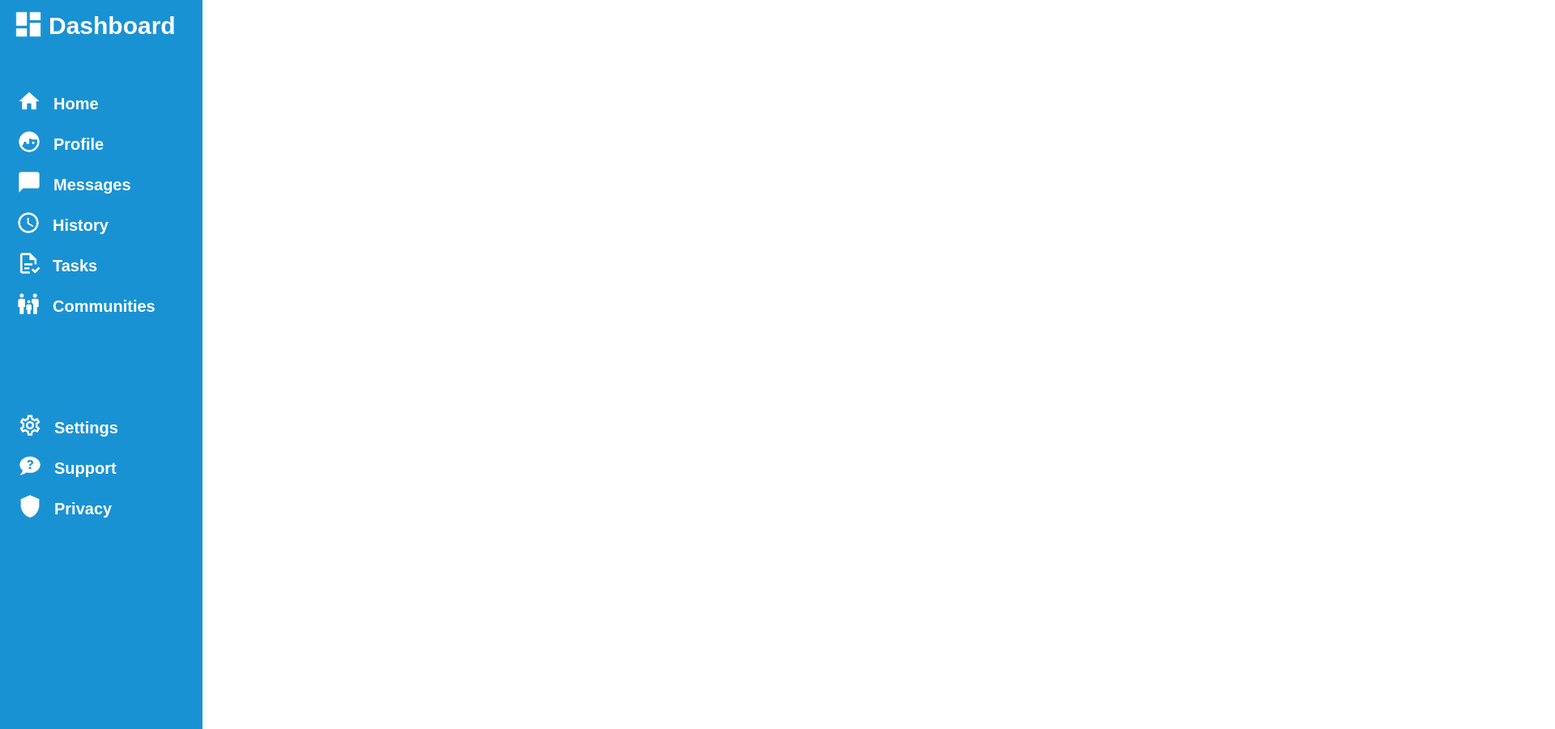
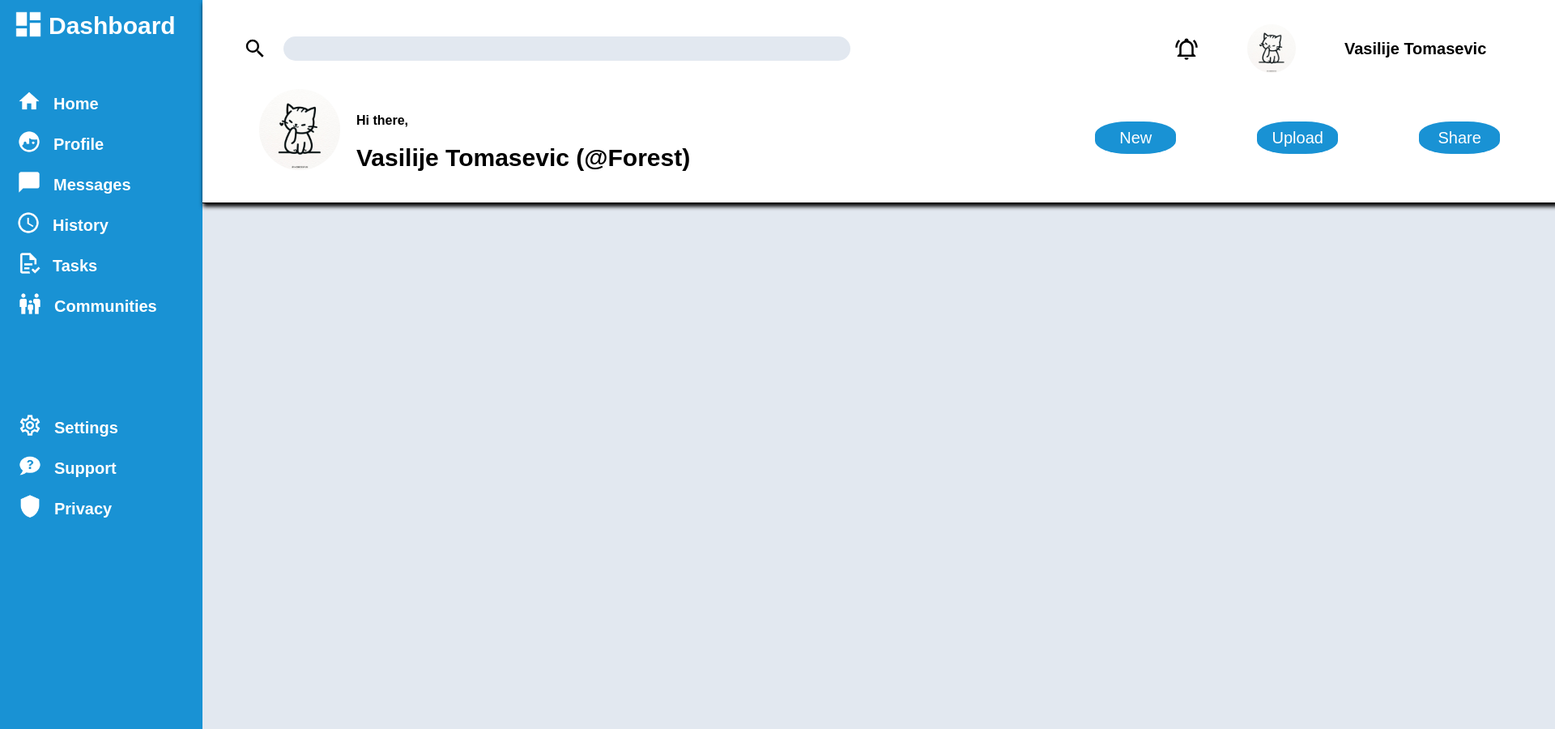
Before and after one commit to Forest133744/Admin-Page, a plain HTML site: page index.html in a window 1280 px wide. Shown: the top 900 px of the page at 81% size, 1920 px wide, since content can reach past the window. Drawn offline with Linux system fonts and the light colour scheme.

Commit message:
Finished the searchsection

```diff
--- a/index.html
+++ b/index.html
@@ -92,7 +92,98 @@
         </div>       <!--The dashboard-->
 
 
-        <div class="right"></div>
+
+        <!--Start of header-->
+
+        <div class="right">
+
+
+            <div class="searchsection">
+
+
+                <div class="search">
+
+                    <img src="Logos/search-icon.svg" alt="search-icon" class="search-icon">
+
+                    <input type="search" class="searchbar">
+
+                    <div class="account">
+
+                        <img src="Logos/notification-icon.svg" alt="notification-icon" class="notification-icon">
+
+                        <div class="profile-picture">
+
+                        <img src="Account-image/Cat.jpg" alt="cat-drawing" class="profile-picture">
+                        </div>
+                        <p class="name-text">
+
+                            Vasilije Tomasevic
+                        </p>
+
+                    </div>
+
+
+
+
+
+
+                </div>
+
+
+
+
+                <div class="bottomheader">
+
+
+                    <div class="bigger-profile">
+
+                        <img src="Account-image/Cat.jpg" alt="cat-picture" class="bigger-profile">
+
+                    </div>
+
+                    <div class="hello-text">
+
+                        <div class="greetings">
+
+                            <p>Hi there,</p>
+
+                        </div>
+                        <div class="fullname">
+                            <p>Vasilije Tomasevic (@Forest)</p>
+                        </div>
+
+
+                    </div>
+
+
+
+
+                    <div class="buttons">
+
+                        <input type="button" value="New" class="btn">
+                        <input type="button" value="Upload" class="btn">
+                        <input type="button" value="Share" class="btn">
+
+
+
+                    </div>
+
+
+                </div>
+
+
+            </div>
+
+
+            <div class="cards"></div>
+
+
+
+
+
+
+
+        </div>
 
 
     </div>
--- a/style.css
+++ b/style.css
@@ -236,7 +236,7 @@
 .communities{
     display: flex;
     flex-direction: row;
-    margin-right: 100px;
+
 
 
 
@@ -247,7 +247,7 @@
 
     width: 30px;
     height: 30px;
-    margin-left:70px;
+    margin-left:22px;
 
 
 
@@ -389,3 +389,195 @@ background-color: #197eb4;
 
 
 }
+
+
+/* START OF HEADER HERE*/
+
+
+.right{
+
+display: flex;
+flex-direction: column;
+
+
+}
+
+.searchsection{
+
+    display: flex;
+    flex-direction: column;
+    border: 1px solid;
+    padding: 10px;
+    border-left: 0;
+    border-top: 0;
+    border-right: 0;
+    box-shadow: 1px 4px 5px black;
+    background-color: white;
+    width: 1880px;
+    height: 230px;
+
+
+
+}
+
+.search{
+
+    display: flex;
+    flex-direction: row;
+    justify-content: baseline;
+    align-items: center;
+
+
+}
+
+.search-icon{
+
+    width: 30px;
+    height: 30px;
+    margin-left: 40px;
+
+}
+
+.searchbar{
+    width: 700px;
+    height: 30px;
+    margin-left: 20px;
+    border-radius: 20px;
+    border:none;
+    background-color: #E2E8F0;
+    padding-left: 10px;
+    padding-right: 10px;
+    text-align: left;
+    font-family: Arial, Helvetica, sans-serif;
+    font-size: 17px;
+
+
+
+
+
+}
+
+
+.account{
+
+    display: flex;
+    flex-direction: row;
+    align-items: center;
+    gap: 60px;
+    margin-left: 400px;
+    height: 100px;
+
+
+
+}
+
+
+
+.notification-icon{
+
+    width: 30px;
+    height: 30px;
+
+}
+
+.profile-picture{
+
+
+    width: 60px;
+    height: 60px;
+    border-radius: 80%;
+    top:40px;
+
+
+
+
+
+}
+
+.name-text{
+
+
+    font-family: Arial, Helvetica, sans-serif;
+    font-weight: 900;
+    font-size: 20px;
+
+}
+
+.bottomheader{
+
+    display: flex;
+    flex-direction: row;
+    height: 200px;
+
+}
+.bigger-profile{
+
+
+
+    width: 100px;
+    height: 100px;
+    border-radius: 80%;
+    margin-left: 30px;
+
+
+}
+
+
+.hello-text{
+
+    display: flex;
+    flex-direction: column;
+    margin-top: 30px;
+    margin-left: 50px;
+
+}
+
+.greetings{
+
+    margin-bottom: 20px;
+    font-family: Arial, Helvetica, sans-serif;
+    font-weight: 800;
+
+
+
+}
+.fullname{
+
+    font-family: Arial, Helvetica, sans-serif;
+    font-weight: 800;
+    font-size: 30px;
+
+
+}
+
+.buttons{
+
+    display: flex;
+    flex-direction: row;
+    gap:100px;
+    align-items: center;
+    margin-left: 500px;
+    margin-bottom: 10px;
+}
+
+
+.btn{
+
+    background-color: #1992D4;
+    color: white;
+    width: 100px;
+    height: 40px;
+    border-radius: 40%;
+    border: none;
+    font-family: Arial, Helvetica, sans-serif;
+    font-size: 20px;
+
+}
+
+
+.right{
+
+background-color: #E2E8F0;
+
+
+}
```
Also changed, not shown: Account-image/Cat.jpg (added), Logos/notification-icon.svg (added), Logos/search-icon.svg (added).
